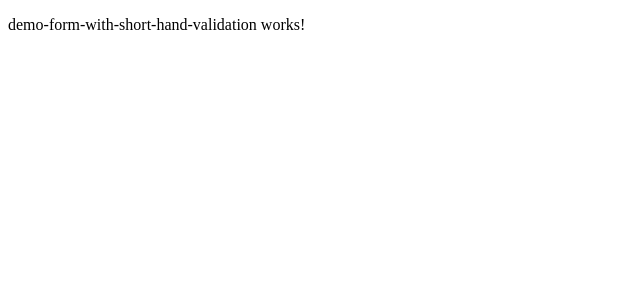
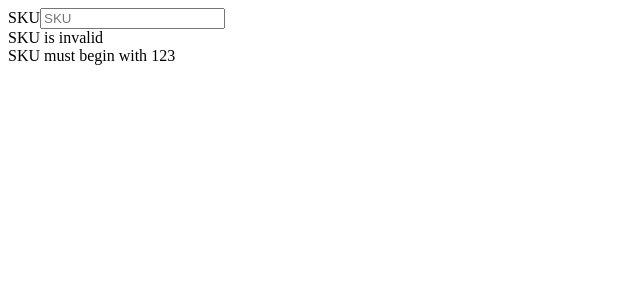
Before and after one commit to Madden20202-zz/angular-forms, an Angular app: page / in a window 1280 px wide. Shown: the top 300 px of the page, without its empty margins (0-640 px from the left). Built offline with nearby package versions, Linux system fonts and the light colour scheme.

Commit message:
added the basic frame of showing the sku box and made sure the validators were connected to the field

```diff
--- a/src/app/demo-form-with-short-hand-validation/demo-form-with-short-hand-validation.component.html
+++ b/src/app/demo-form-with-short-hand-validation/demo-form-with-short-hand-validation.component.html
@@ -1 +1,8 @@
-<p>demo-form-with-short-hand-validation works!</p>
+<label for="skuInput">SKU</label>
+<input type="text"
+        id=skuInput
+        placeholder="SKU"
+        [formControl]="myForm.controls['sku']">
+<div *ngIf="!myForm.controls['sku'].valid" class="ui error message">SKU is invalid</div>
+<div *ngIf="myForm.controls['sku'].hasError('required')" class="ui error message">
+    SKU must begin with <span>123</span></div>
--- a/src/app/demo-form-with-short-hand-validation/demo-form-with-short-hand-validation.component.ts
+++ b/src/app/demo-form-with-short-hand-validation/demo-form-with-short-hand-validation.component.ts
@@ -2,9 +2,9 @@ import { Component, OnInit } from '@angular/core';
 import {
   FormGroup,
   FormBuilder,
-  Validators,
   AbstractControl,
-  FormControl
+  FormControl,
+  Validators
 } from '@angular/forms'
 
 @Component({
@@ -17,9 +17,6 @@ export class DemoFormWithShortHandValidationComponent implements OnInit {
   // Gives a form to work with
   myForm: FormGroup;
 
-  // variable for the validator control
-  sku: AbstractControl;
-
   ngOnInit(): void {
   }
 
@@ -28,7 +25,12 @@ export class DemoFormWithShortHandValidationComponent implements OnInit {
   }
 
   constructor(fb: FormBuilder) {
-    this.myForm = fb.group({});
+    this.myForm = fb.group({
+      'sku': ['', Validators.compose([
+        //both of the validators are required in order for a custom validator to work
+        Validators.required, this.skuValidator
+      ])]
+    });
   }
 
   skuValidator(control: FormControl): { [s: string]: boolean } {
```
